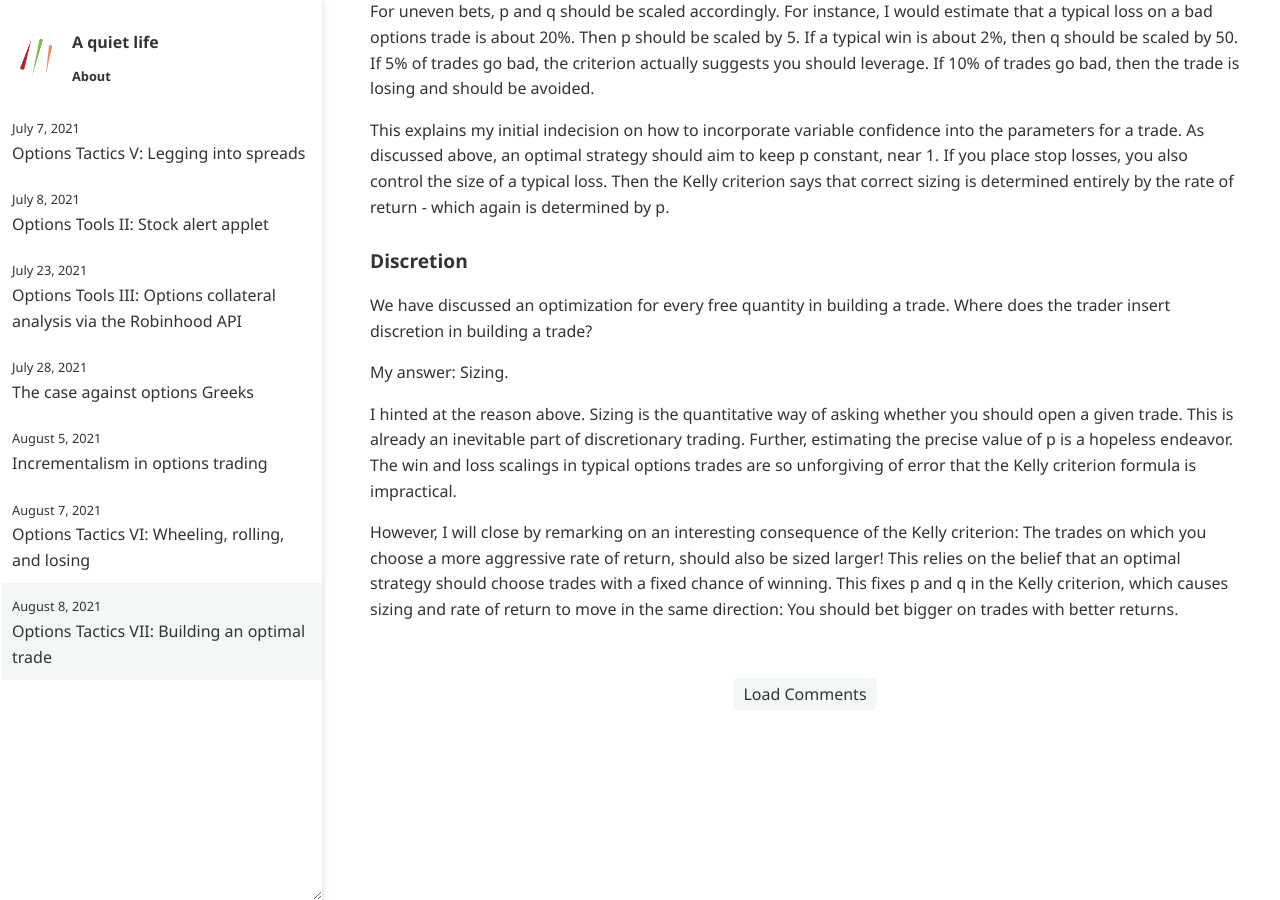
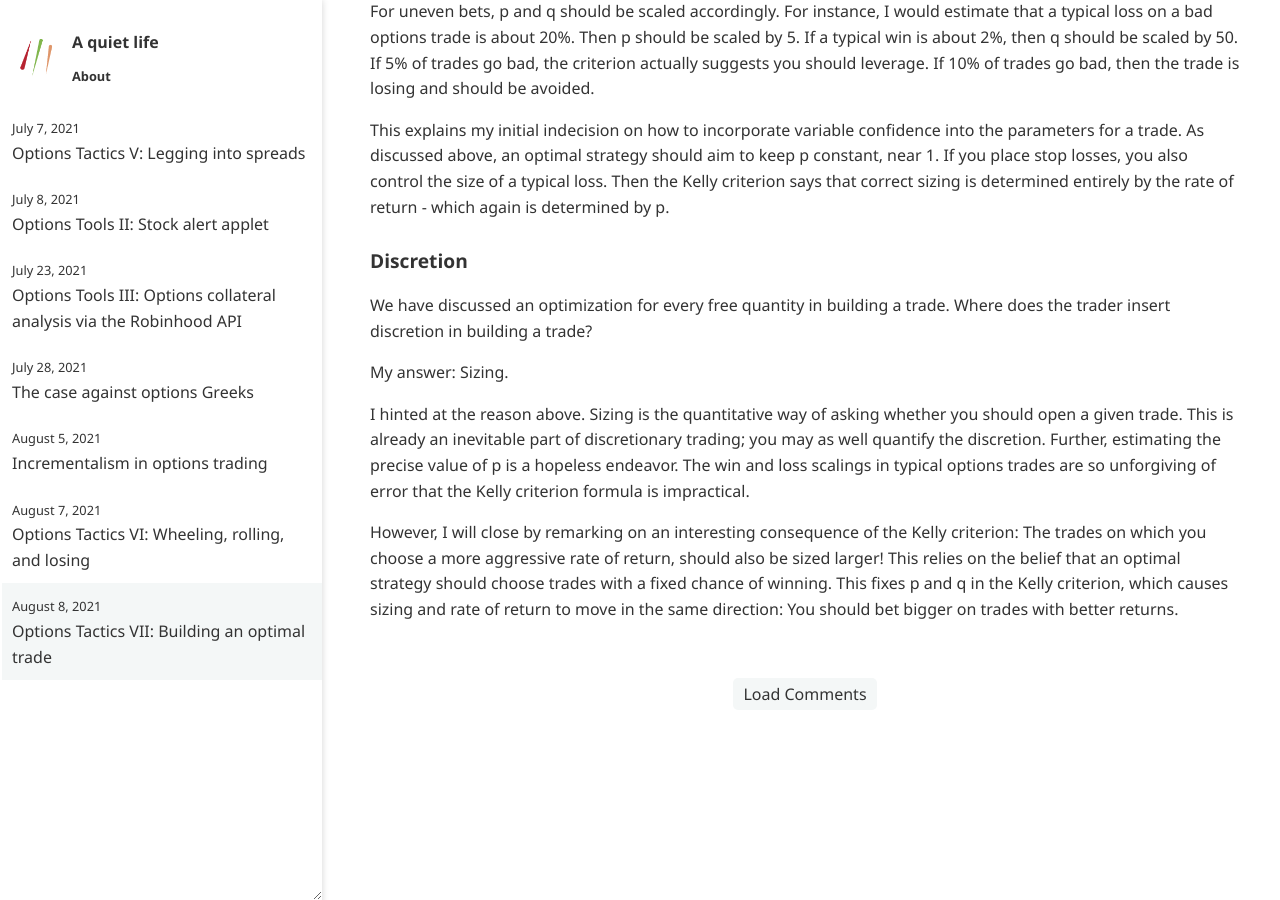
Before and after one commit to ansyblenetwork/aquietlife, a Jekyll site: the page built from _posts/2021-08-08-sizing.md, in a window 1280 px wide and 900 px high, scrolled down 1945 px. Built offline with Jekyll 4.4.1, drawn with Linux system fonts in a browser that asks for light colours.

Commit message:
Update 2021-08-08-sizing.md

```diff
--- a/_posts/2021-08-08-sizing.md
+++ b/_posts/2021-08-08-sizing.md
@@ -62,6 +62,6 @@ We have discussed an optimization for every free quantity in building a trade. W
 
 My answer: Sizing.
 
-I hinted at the reason above. Sizing is the quantitative way of asking whether you should open a given trade. This is already an inevitable part of discretionary trading. Further, estimating the precise value of p is a hopeless endeavor. The win and loss scalings in typical options trades are so unforgiving of error that the Kelly criterion formula is impractical.
+I hinted at the reason above. Sizing is the quantitative way of asking whether you should open a given trade. This is already an inevitable part of discretionary trading; you may as well quantify the discretion. Further, estimating the precise value of p is a hopeless endeavor. The win and loss scalings in typical options trades are so unforgiving of error that the Kelly criterion formula is impractical.
 
 However, I will close by remarking on an interesting consequence of the Kelly criterion: The trades on which you choose a more aggressive rate of return, should also be sized larger! This relies on the belief that an optimal strategy should choose trades with a fixed chance of winning. This fixes p and q in the Kelly criterion, which causes sizing and rate of return to move in the same direction: You should bet bigger on trades with better returns.
```
